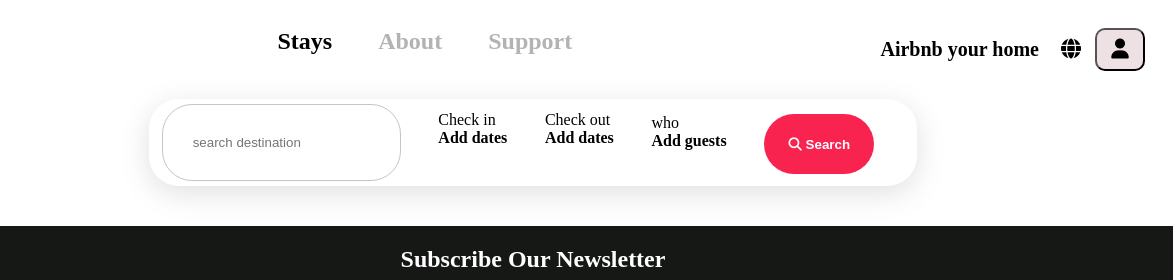
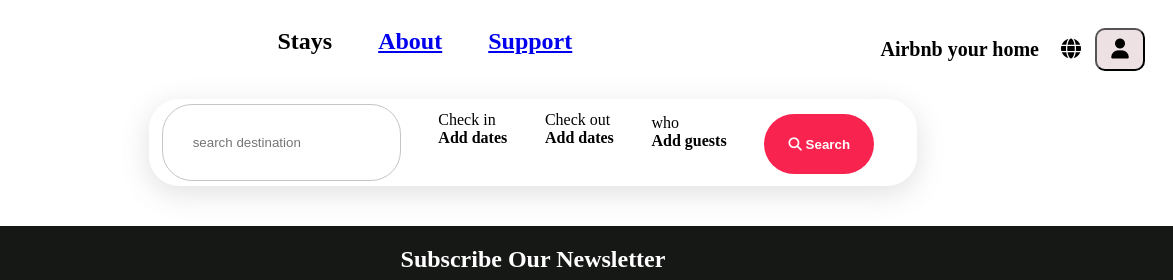
Before and after one commit to tashwini-p/B33-Group1, a plain HTML site: page src/prasad/index.html in a window 1280 px wide. Shown: the top 280 px of the page, 107-1280 px from the left. Drawn offline with nearby package versions, Linux system fonts and the light colour scheme; no server answers.

Commit message:
folders relocated

```diff
--- a/src/prasad/index.html
+++ b/src/prasad/index.html
@@ -29,8 +29,8 @@
       </div>
       <div class="middle">
         <span class="s1" style="color: black"> Stays </span>
-        <span class="s1"> About </span>
-        <span class="s1"> Support </span>
+        <span class="s1"> <a href="aboutUs.html">About</a> </span>
+        <span class="s1"> <a href="../../harshal/contact_us.html">Support</a> </span>
       </div>
 
       <div class="last">
```
Also changed, not shown: harshal/contact_us.html (+1 -1 lines), src/prasad/aboutUs.html (renamed from src/aboutUs.html, +1 -1 lines), harshal/contact_us.css (line endings or trailing spaces).
